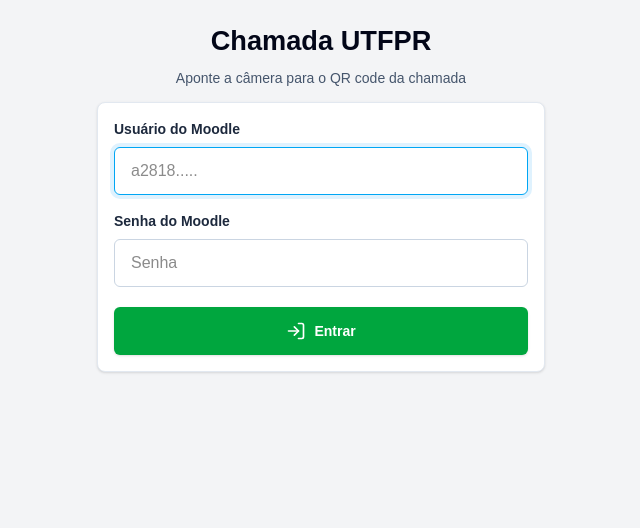
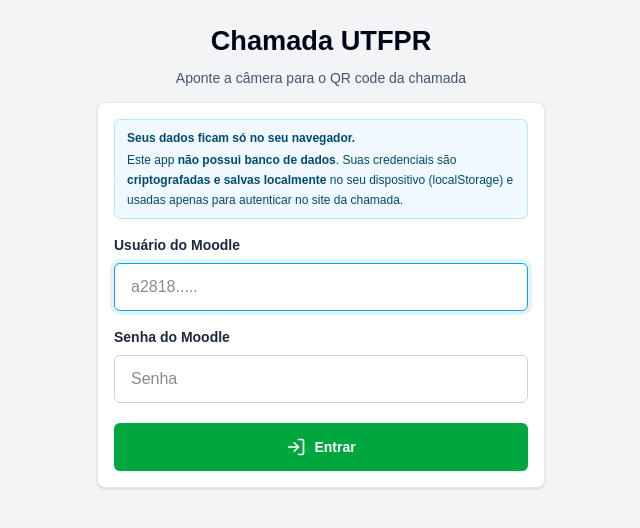
Before and after one commit to euMts/chamada-utfpr, a Next.js app: page / in a window 1280 px wide. Shown: the top 528 px of the page, without its empty margins (319-959 px from the left). Built offline with nearby package versions, Linux system fonts and the light colour scheme.

Commit message:
feat: add local data privacy notice to LocalAuthGate component

```diff
--- a/src/app/components/LocalAuthGate.tsx
+++ b/src/app/components/LocalAuthGate.tsx
@@ -158,6 +158,15 @@ export default function LocalAuthGate({ children }: LocalAuthGateProps) {
         onSubmit={handleSubmit}
         className="animate-[resultIn_260ms_ease-out] rounded-lg border border-slate-200 bg-white p-4 shadow-sm"
       >
+        <div className="mb-4 rounded-md border border-sky-200 bg-sky-50 px-3 py-2 text-xs leading-5 text-sky-900">
+          <p className="font-semibold">Seus dados ficam só no seu navegador.</p>
+          <p className="mt-0.5">
+            Este app <strong>não possui banco de dados</strong>. Suas credenciais são{" "}
+            <strong>criptografadas e salvas localmente</strong> no seu dispositivo (localStorage) e
+            usadas apenas para autenticar no site da chamada.
+          </p>
+        </div>
+
         <div className="space-y-4">
           <div>
             <label htmlFor="username" className="mb-2 block text-sm font-semibold text-slate-800">
```
